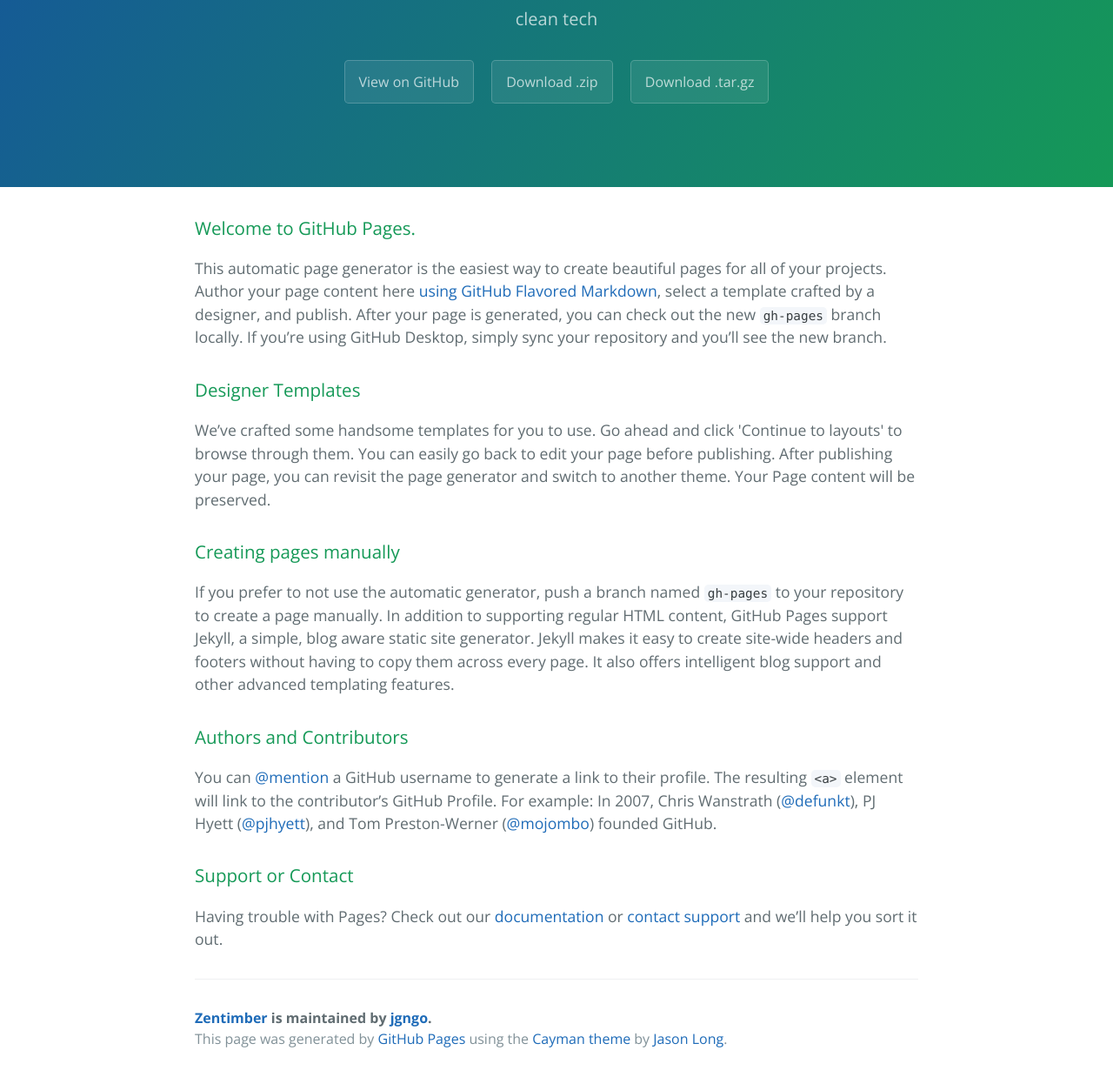
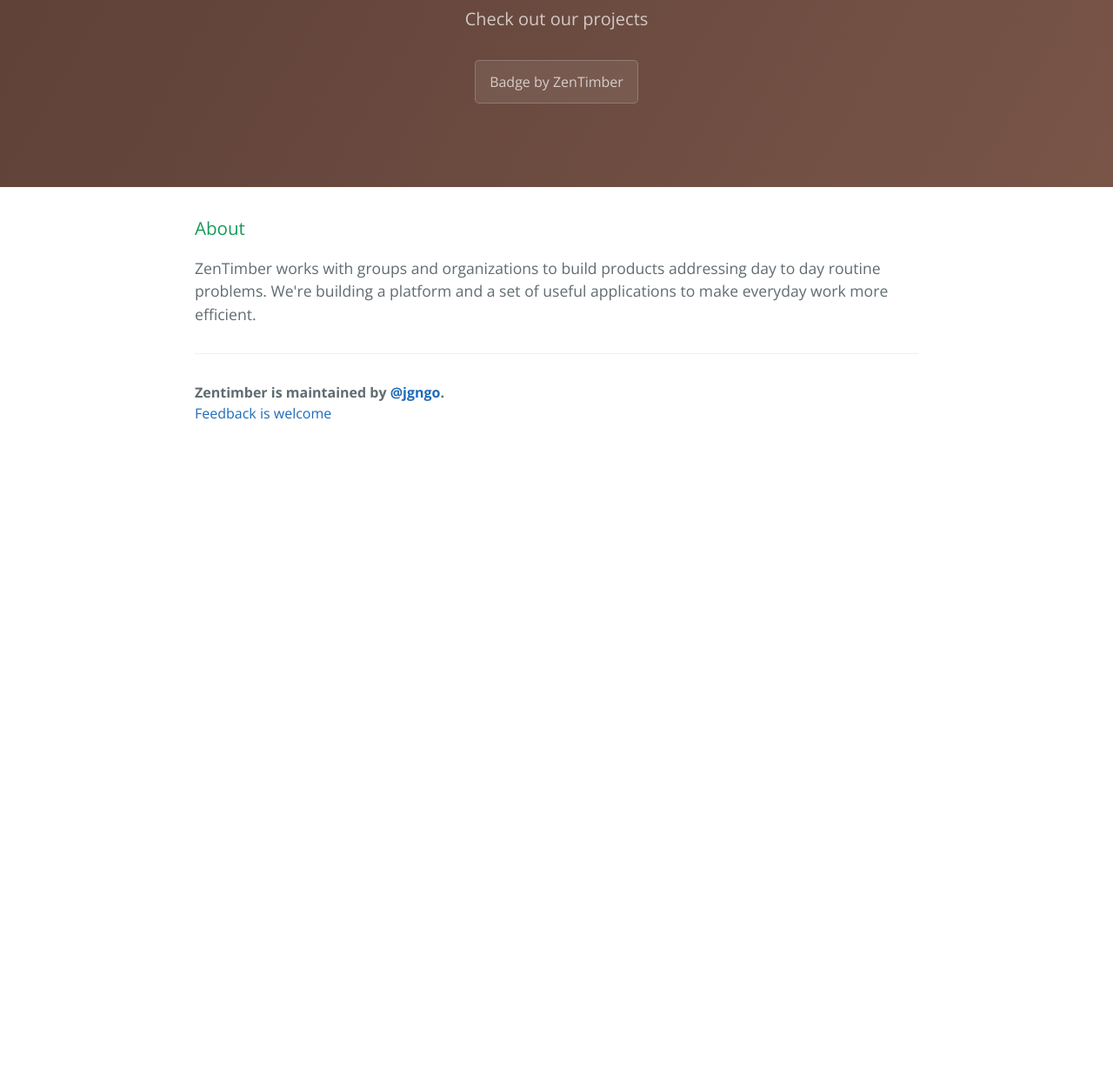
Before and after one commit to jgngo/zentimber, a plain HTML site: page index.html in a window 1280 px wide. Shown: the part 162-1400 px from the top of the page at 87% size. After the commit the page ends 800 px from the top, so only its background shows below. Drawn offline with nearby package versions, Linux system fonts and the light colour scheme.

Commit message:
updated content

```diff
--- a/index.html
+++ b/index.html
@@ -2,7 +2,7 @@
 <html lang="en-us">
   <head>
     <meta charset="UTF-8">
-    <title>Zentimber by jgngo</title>
+    <title>Zentimber</title>
     <meta name="viewport" content="width=device-width, initial-scale=1">
     <link rel="stylesheet" type="text/css" href="stylesheets/normalize.css" media="screen">
     <link href='https://fonts.googleapis.com/css?family=Open+Sans:400,700' rel='stylesheet' type='text/css'>
@@ -22,42 +22,18 @@
 </script>
     <section class="page-header">
       <img src="images/zentimber.png" alt="ZenTimber">
-      <h2 class="project-tagline">clean tech</h2>
-      <a href="https://github.com/jgngo/zentimber" class="btn">View on GitHub</a>
-      <a href="https://github.com/jgngo/zentimber/zipball/master" class="btn">Download .zip</a>
-      <a href="https://github.com/jgngo/zentimber/tarball/master" class="btn">Download .tar.gz</a>
+      <h2 class="project-tagline">Check out our projects</h2>
+      <a href="http://badge.zentimber.com" class="btn">Badge by ZenTimber</a>
     </section>
 
     <section class="main-content">
-      <h3>
-<a id="welcome-to-github-pages" class="anchor" href="#welcome-to-github-pages" aria-hidden="true"><span aria-hidden="true" class="octicon octicon-link"></span></a>Welcome to GitHub Pages.</h3>
-
-<p>This automatic page generator is the easiest way to create beautiful pages for all of your projects. Author your page content here <a href="https://guides.github.com/features/mastering-markdown/">using GitHub Flavored Markdown</a>, select a template crafted by a designer, and publish. After your page is generated, you can check out the new <code>gh-pages</code> branch locally. If you’re using GitHub Desktop, simply sync your repository and you’ll see the new branch.</p>
-
-<h3>
-<a id="designer-templates" class="anchor" href="#designer-templates" aria-hidden="true"><span aria-hidden="true" class="octicon octicon-link"></span></a>Designer Templates</h3>
-
-<p>We’ve crafted some handsome templates for you to use. Go ahead and click 'Continue to layouts' to browse through them. You can easily go back to edit your page before publishing. After publishing your page, you can revisit the page generator and switch to another theme. Your Page content will be preserved.</p>
-
-<h3>
-<a id="creating-pages-manually" class="anchor" href="#creating-pages-manually" aria-hidden="true"><span aria-hidden="true" class="octicon octicon-link"></span></a>Creating pages manually</h3>
-
-<p>If you prefer to not use the automatic generator, push a branch named <code>gh-pages</code> to your repository to create a page manually. In addition to supporting regular HTML content, GitHub Pages support Jekyll, a simple, blog aware static site generator. Jekyll makes it easy to create site-wide headers and footers without having to copy them across every page. It also offers intelligent blog support and other advanced templating features.</p>
-
-<h3>
-<a id="authors-and-contributors" class="anchor" href="#authors-and-contributors" aria-hidden="true"><span aria-hidden="true" class="octicon octicon-link"></span></a>Authors and Contributors</h3>
-
-<p>You can <a href="https://help.github.com/articles/basic-writing-and-formatting-syntax/#mentioning-users-and-teams" class="user-mention">@mention</a> a GitHub username to generate a link to their profile. The resulting <code>&lt;a&gt;</code> element will link to the contributor’s GitHub Profile. For example: In 2007, Chris Wanstrath (<a href="https://github.com/defunkt" class="user-mention">@defunkt</a>), PJ Hyett (<a href="https://github.com/pjhyett" class="user-mention">@pjhyett</a>), and Tom Preston-Werner (<a href="https://github.com/mojombo" class="user-mention">@mojombo</a>) founded GitHub.</p>
-
-<h3>
-<a id="support-or-contact" class="anchor" href="#support-or-contact" aria-hidden="true"><span aria-hidden="true" class="octicon octicon-link"></span></a>Support or Contact</h3>
-
-<p>Having trouble with Pages? Check out our <a href="https://help.github.com/pages">documentation</a> or <a href="https://github.com/contact">contact support</a> and we’ll help you sort it out.</p>
-
+      <h3>About</h3>
+      <p>ZenTimber works with groups and organizations to build products addressing day to day routine problems.
+      We're building a platform and a set of useful applications to make everyday work more efficient.
+      </p>
       <footer class="site-footer">
-        <span class="site-footer-owner"><a href="https://github.com/jgngo/zentimber">Zentimber</a> is maintained by <a href="https://github.com/jgngo">jgngo</a>.</span>
-
-        <span class="site-footer-credits">This page was generated by <a href="https://pages.github.com">GitHub Pages</a> using the <a href="https://github.com/jasonlong/cayman-theme">Cayman theme</a> by <a href="https://twitter.com/jasonlong">Jason Long</a>.</span>
+        <span class="site-footer-owner">Zentimber is maintained by <a href="https://twitter.com/jgngo">@jgngo</a>.</span>
+        <span class="site-footer-credits"><a href="https://jgngo.typeform.com/to/xwDp8B">Feedback is welcome</a></span>
       </footer>
 
     </section>
--- a/stylesheets/stylesheet.css
+++ b/stylesheets/stylesheet.css
@@ -56,8 +56,11 @@ a {
 .page-header {
   color: #fff;
   text-align: center;
-  background-color: #159957;
-  background-image: linear-gradient(120deg, #155799, #159957); }
+  /*background-color: #159957;*/
+  background-color: #5D4037;
+  /* background-image: linear-gradient(120deg, #155799, #159957); */
+  background-image: linear-gradient(120deg, #5D4037, #795548);
+}
 
 @media screen and (min-width: 64em) {
   .page-header {
```
